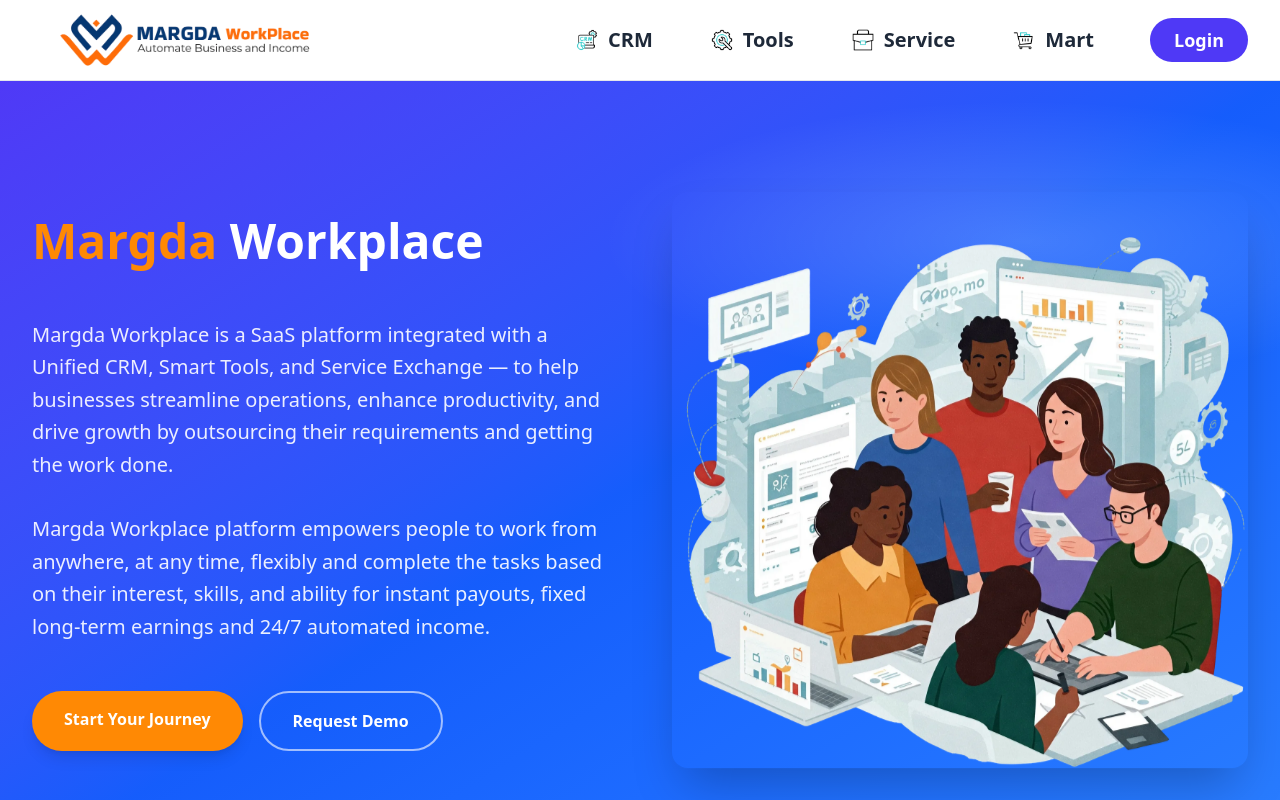
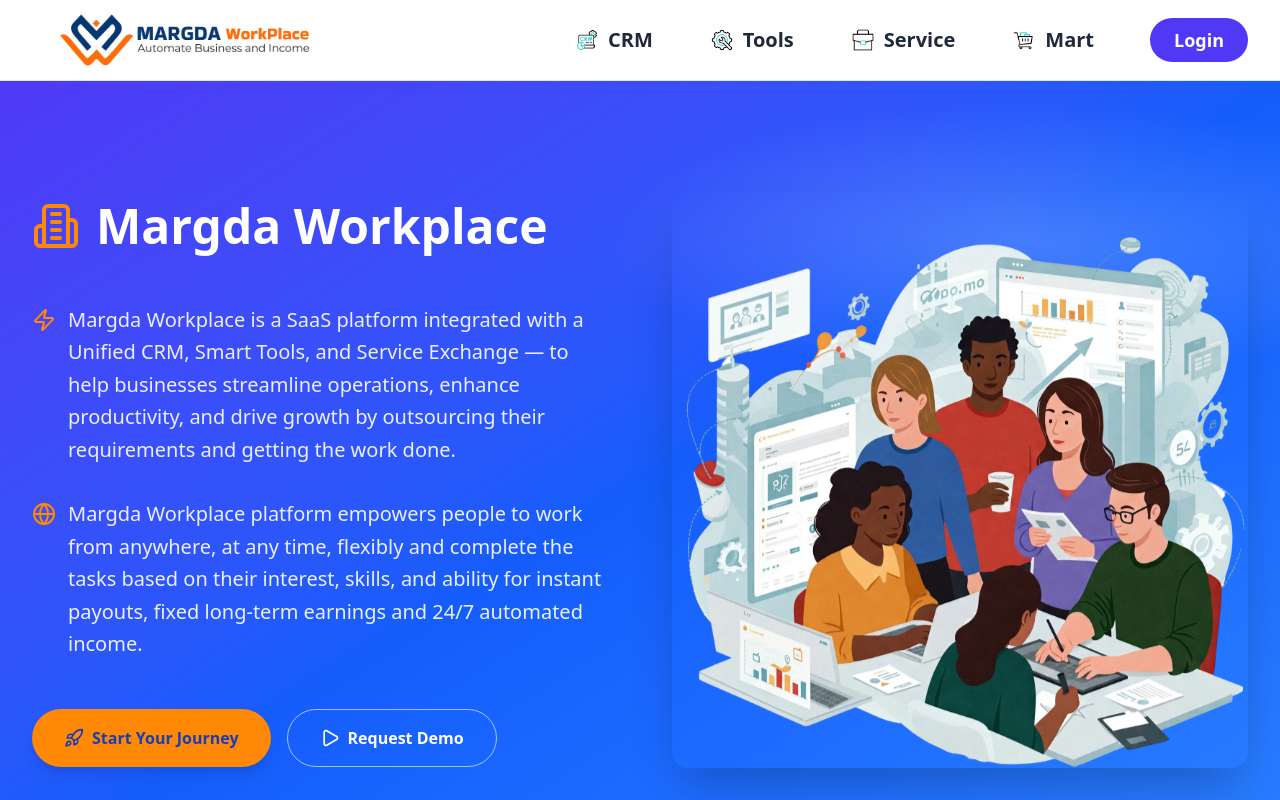
Before and after one commit to margda-workplace/margda, a Next.js app: page / in a window 1280 px wide. Shown: the top 800 px of the page. Built offline with nearby package versions, Linux system fonts and the light colour scheme.

Commit message:
Added icons to banner/hero section

```diff
--- a/src/app/components/banner.js
+++ b/src/app/components/banner.js
@@ -3,31 +3,34 @@
 import Link from "next/link";
 import Image from "next/image";
 import { motion } from "framer-motion";
+import { Building2, Zap, Globe, Rocket, Play } from "lucide-react";
 
 export default function Banner() {
   return (
     <section className="relative overflow-hidden bg-gradient-to-br from-indigo-600 via-blue-600 to-blue-500 text-white">
       <div className="absolute inset-0 opacity-20 [background:radial-gradient(600px_200px_at_80%_20%,white,transparent_70%)]" />
-      <div className="max-w-7xl mx-auto px-6 md:px-8 py-20 md:py-28 relative">
-        <div className="grid grid-cols-1 lg:grid-cols-2 gap-12 items-center">
+      <div className="max-w-7xl mx-auto px-4 sm:px-6 md:px-8 py-12 sm:py-16 md:py-20 lg:py-28 relative">
+        <div className="grid grid-cols-1 lg:grid-cols-2 gap-8 sm:gap-10 lg:gap-12 items-center">
           {/* Text Content */}
-          <div className="space-y-12">
+          <div className="space-y-8 sm:space-y-10 lg:space-y-12">
             <motion.h2
               initial={{ opacity: 0, y: 15 }}
               animate={{ opacity: 1, y: 0 }}
               transition={{ duration: 0.8, delay: 0.1 }}
-              className="text-5xl font-bold leading-tight"
+              className="text-3xl sm:text-4xl lg:text-5xl font-bold leading-tight flex items-center gap-3 sm:gap-4"
             >
-              <span className="text-orange-400">Margda</span> Workplace
+              <Building2 className="w-7 h-7 sm:w-10 sm:h-10 lg:w-12 lg:h-12 text-orange-400 flex-shrink-0" />
+              <span className="whitespace-nowrap">Margda Workplace</span>
             </motion.h2>
 
-            <div className="space-y-8">
+            <div className="space-y-6 sm:space-y-7 lg:space-y-8">
               <motion.p
                 initial={{ opacity: 0, y: 15 }}
                 animate={{ opacity: 1, y: 0 }}
                 transition={{ duration: 0.8, delay: 0.2 }}
-                className="text-white/90 max-w-xl text-xl leading-relaxed"
+                className="text-white/90 max-w-xl text-base sm:text-lg lg:text-xl leading-relaxed flex items-start gap-3"
               >
+                <Zap className="w-5 h-5 sm:w-6 sm:h-6 text-orange-400 mt-1 flex-shrink-0" />
                 Margda Workplace is a SaaS platform integrated with a Unified CRM, Smart Tools, and Service Exchange — to help businesses streamline operations, enhance productivity, and drive growth by outsourcing their requirements and getting the work done.
               </motion.p>
 
@@ -35,8 +38,9 @@
                 initial={{ opacity: 0, y: 15 }}
                 animate={{ opacity: 1, y: 0 }}
                 transition={{ duration: 0.8, delay: 0.4 }}
-                className="text-white/90 max-w-xl text-xl leading-relaxed"
+                className="text-white/90 max-w-xl text-base sm:text-lg lg:text-xl leading-relaxed flex items-start gap-3"
               >
+                <Globe className="w-5 h-5 sm:w-6 sm:h-6 text-orange-400 mt-1 flex-shrink-0" />
                 Margda Workplace platform empowers people to work from anywhere, at any time, flexibly and complete the tasks based on their interest, skills, and ability for instant payouts, fixed long-term earnings and 24/7 automated income.
               </motion.p>
             </div>
@@ -45,18 +49,20 @@
               initial={{ opacity: 0, y: 15 }}
               animate={{ opacity: 1, y: 0 }}
               transition={{ duration: 0.8, delay: 0.5 }}
-              className="flex flex-wrap gap-4"
+              className="flex flex-col sm:flex-row flex-wrap gap-3 sm:gap-4"
             >
               <Link
                 href="/login"
-                className="px-8 py-4 rounded-full bg-orange-400 text-white font-bold hover:bg-orange-300 transition-colors shadow-lg hover:shadow-xl"
+                className="px-6 sm:px-8 py-3 sm:py-4 rounded-full bg-orange-400 text-blue-800 font-bold hover:scale-105 transition-all shadow-lg hover:shadow-xl flex items-center justify-center gap-2 text-sm sm:text-base"
               >
+                <Rocket className="w-4 h-4 sm:w-5 sm:h-5" />
                 Start Your Journey
               </Link>
               <Link
-                href="/demo"
-                className="px-8 py-4 rounded-full border-2 border-white/60 hover:bg-white/10 font-semibold transition-all"
+                href="/"
+                className="px-6 sm:px-8 py-3 sm:py-4 rounded-full border-1 border-white/60 hover:scale-105 hover:bg-orange-400 hover:border-orange-400 hover:text-blue-800 font-semibold transition-all flex items-center justify-center gap-2 text-sm sm:text-base"
               >
+                <Play className="w-4 h-4 sm:w-5 sm:h-5" />
                 Request Demo
               </Link>
             </motion.div>
```
